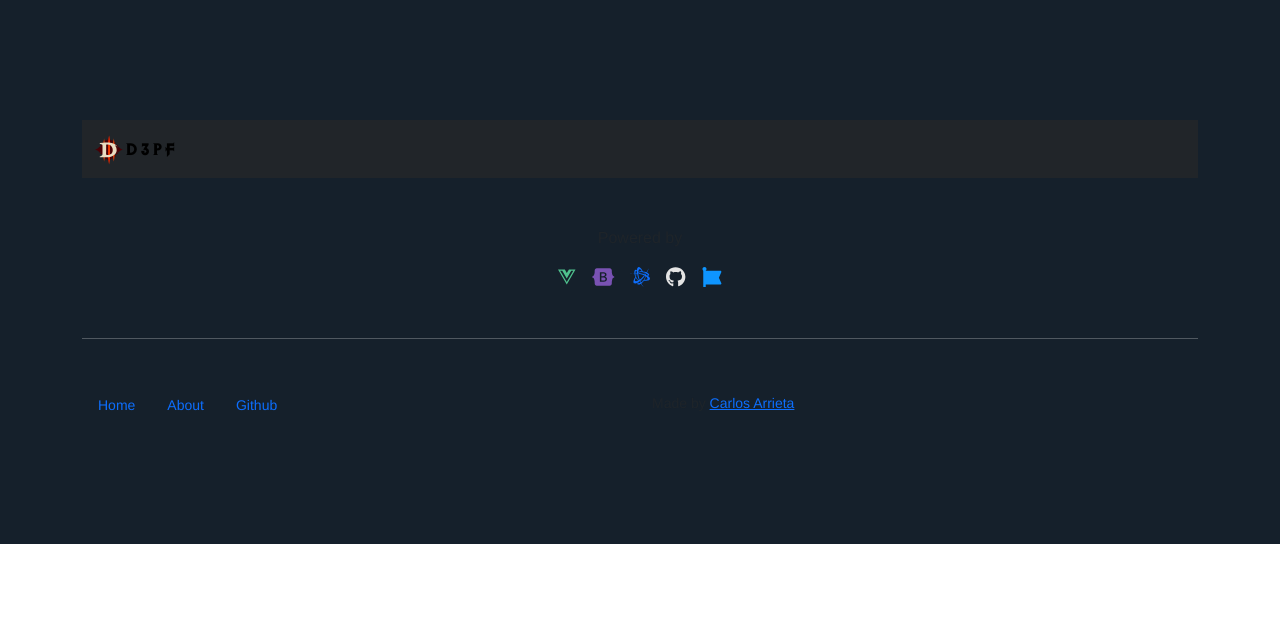
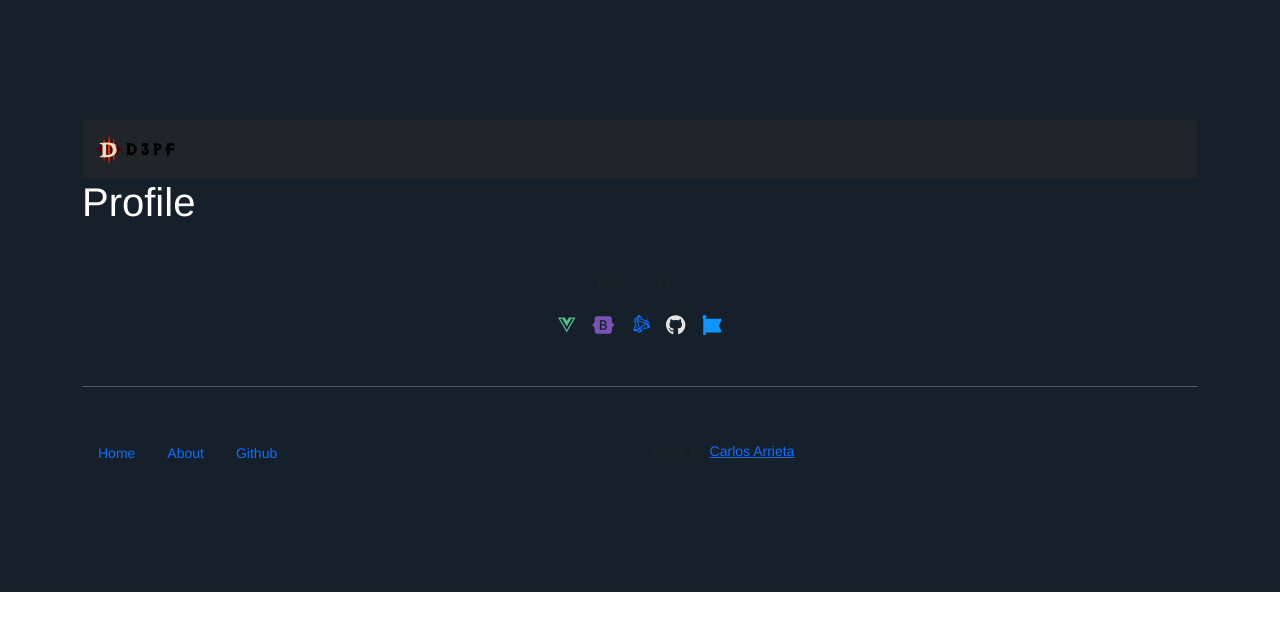
Before and after one commit to Carlitonchin/diablo3, a Vue app: page /profile in a window 1280 px wide. Shown: the top 630 px of the page. Built offline with nearby package versions, Linux system fonts and the light colour scheme; no server answers.

Commit message:
add profile view

```diff
--- a/src/router/index.js
+++ b/src/router/index.js
@@ -1,6 +1,7 @@
 import { createRouter, createWebHistory } from 'vue-router'
 import IndexView from '../views/Home/Index.vue'
 import AboutView from '../views/About.vue'
+import ProfileView from '../views/Profile.vue'
 
 const router = createRouter({
   history: createWebHistory(import.meta.env.BASE_URL),
@@ -14,6 +15,11 @@ const router = createRouter({
       path:"/about",
       name: "About",
       component:AboutView
+    },
+    {
+      path:"/profile",
+      name: "Profile",
+      component:ProfileView
     }
   ]
 })
--- /dev/null
+++ b/src/views/Profile.vue
@@ -0,0 +1,3 @@
+<template>
+    <h1>Profile</h1>
+</template>
```
